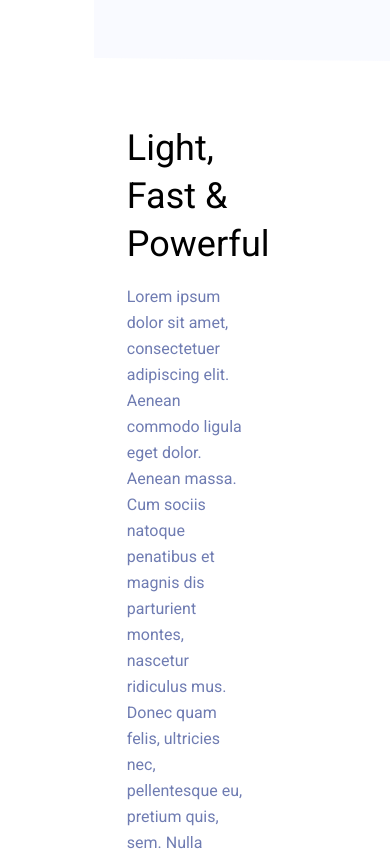
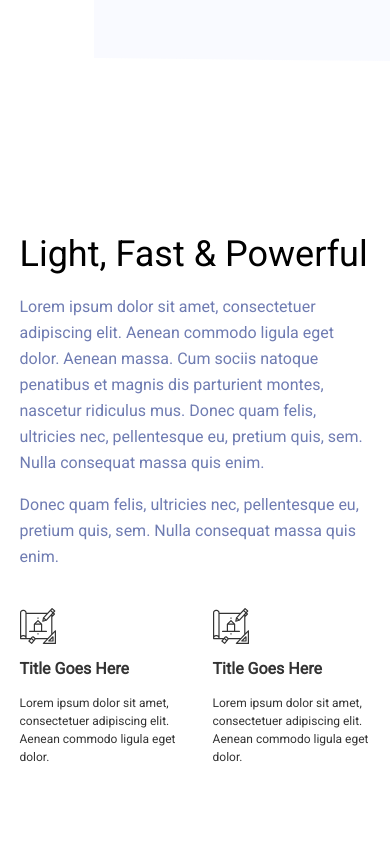
Before and after one commit to QwipeKun/Productivity-and-efficiency-of-landing, a React (Create React App) app: page / in a window 390 px wide. Shown: the part 780-1631 px from the top of the page. Built offline with nearby package versions, Linux system fonts and the light colour scheme.

Commit message:
Component design

```diff
--- a/src/components/MainContent/CentralContent/CentralContent.jsx
+++ b/src/components/MainContent/CentralContent/CentralContent.jsx
@@ -1,9 +1,11 @@
 import React from "react";
 import s from "./CentralContent.module.css";
 import picWoman from "./../../../image/designer/undraw_mobile_login_ikmv.svg"
+import icon from "./../../../image/designer/Icon.svg"
 
 let CentralContent = (props) => {
   return (
+      <div>
     <div className={s.centralContentContainer}>
       <div>
         <div className={s.textBlockContainer}>
@@ -22,19 +24,20 @@ let CentralContent = (props) => {
             </p>
           </div>
           <div className={s.blocksUnderTheText}>
-            <div>
-              <div><img src="" alt="" /></div>
-              <div>Title Goes Here</div>
-              <div>Lorem ipsum dolor sit amet, consectetuer adipiscing elit. Aenean commodo ligula eget dolor. </div>
+            <div className={s.titleChildBlock}>
+              <div className={s.imageIcon}><img src={icon} alt="" /></div>
+              <div className={s.titleBlock}>Title Goes Here</div>
+              <p>Lorem ipsum dolor sit amet, consectetuer adipiscing elit. Aenean commodo ligula eget dolor. </p>
             </div>
-            <div>
-              <div><img src="" alt="" /></div>
-              <div>Title Goes Here</div>
-              <div>Lorem ipsum dolor sit amet, consectetuer adipiscing elit. Aenean commodo ligula eget dolor. </div>
+            <div className={s.titleChildBlock}>
+              <div  className={s.imageIcon}><img src={icon} alt="" /></div>
+              <div className={s.titleBlock}>Title Goes Here</div>
+              <p>Lorem ipsum dolor sit amet, consectetuer adipiscing elit. Aenean commodo ligula eget dolor. </p>
             </div>
           </div>
         </div>
       </div>
+    </div>
       <div className={s.picWomanImage}>
         <img src={picWoman} alt="wooman" />
       </div>
--- a/src/components/MainContent/CentralContent/CentralContent.module.css
+++ b/src/components/MainContent/CentralContent/CentralContent.module.css
@@ -1,17 +1,17 @@
 .centralContentContainer{
     font-family: 'Roboto', sans-serif;
-    flex-wrap: wrap;
     display: flex;
+    align-items: center;
     justify-content: center;
-    align-items: center;
-    width: 100%;
+    width: 100vw;
     height: 90vh;
 }
 
 .textBlockContainer{
     width: 30vw;
-    margin-right: 5vw;
+    margin-right: 30vw;
     display: flex;
+    justify-content: center;
     flex-direction: column;
 }
 
@@ -37,13 +37,80 @@
     color: #6F7CB2;
 }
 
+.blocksUnderTheText{
+    display: flex;
+    margin-top: 4%;
+    justify-content: space-between;
+}
+
+.imageIcon{
+    padding: 5% 5% 5% 0%;
+}
+
+.titleChildBlock{
+    width: 45%;
+}
+
+.blocksUnderTheText p{
+    font-weight: normal;
+    font-size: 12px;
+    line-height: 18px;
+}
+
+.blocksUnderTheText .titleBlock{
+    font-weight: 600;
+    font-size: 16px;
+    line-height: 26px;
+    background-color: white;
+}
+
 .picWomanImage{
+
 }
 
 .picWomanImage img{
-    position: relative;
-    width: 100%;
-    height: 100%;
+    position: absolute;
+    z-index: -500;
+    top: 120%;
+    left: 50%;
     object-fit: cover;
+}
+
+@media screen and (max-width: 1086px) {
+
+    .titleChildBlock{
+        background-color: white;
+        opacity: 0.8;
+        border-radius: 4px;
+        transition: 4s;
+    }
+
+    .blocksUnderTheText p{
+        background-color: white;
+        border-radius: 5px;
+        transition: 4s;
+    }
+
+    .textBlockContainer{
+        width: 90%;
+        margin: 0% 5%;
+    }
+    .picWomanImage img{
+        left: 25vw;
+        width: 70%;
+        transition: 0.4s;
+        opacity: 0.5;
+    }
+
 
 }
+
+@media screen and (max-width: 768px) {
+    .picWomanImage img{
+        display: none;
+    }
+
+    .titleChildBlock{
+        transition: 2s;
+    }
+}
--- a/src/index.css
+++ b/src/index.css
@@ -2,6 +2,11 @@ body{
     margin: 0;
     overflow-y: scroll;
     scrollbar-width: none;
+    -moz-user-select: -moz-none;
+    -o-user-select: none;
+    -khtml-user-select: none;
+    -webkit-user-select: none;
+    user-select: none;
 }
 
 body::-webkit-scrollbar {
```
